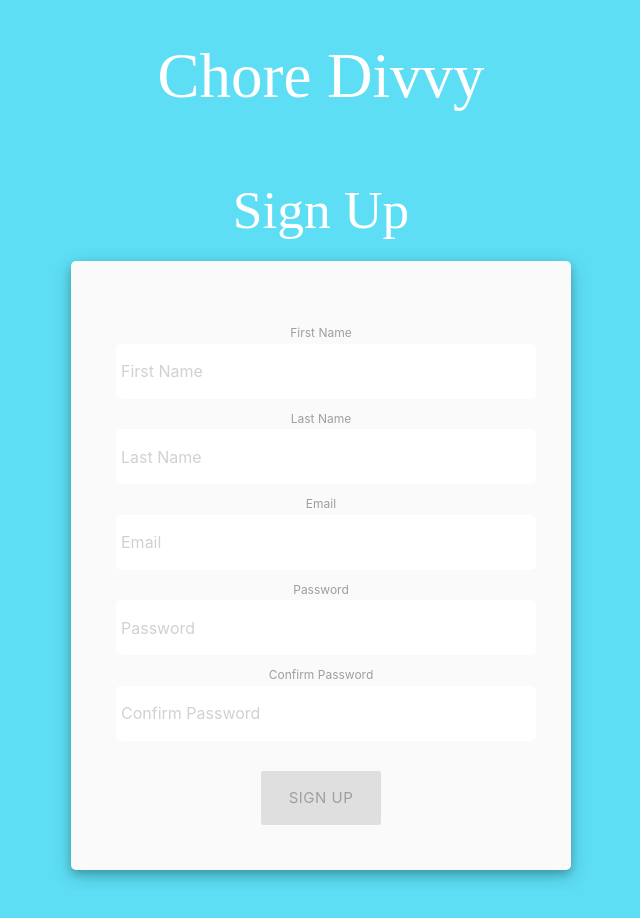
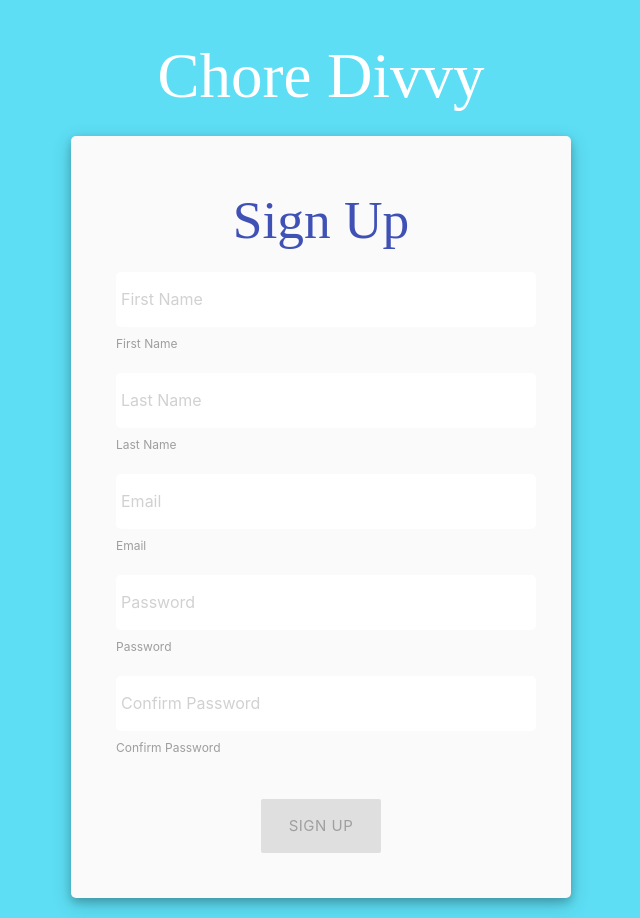
Before and after one commit to Doug2D2/chore-divvy-frontend, a React (Create React App) app: page /sign-up-form in a window 1280 px wide. Shown: the whole page, without its empty margins (319-959 px from the left). Before the commit the page ends 890 px from the top, so only its background shows below. Built offline with nearby package versions, Linux system fonts and the light colour scheme; a web font is replaced by a local one.

Commit message:
disabled button, error message & redirect to dashboard on success

```diff
--- a/src/components/loginForm/LoginForm.js
+++ b/src/components/loginForm/LoginForm.js
@@ -68,16 +68,16 @@ class LoginForm extends Component {
                             <p className='loginErrorMsg'>{this.state.loginErrorMsg}</p>
                         </span>
                         <span>
-                            <label htmlFor='username'>Email</label>
                             <input placeholder='Email' id='username' className='inputStyle'
                             value={this.state.usernameInput}
                             onChange={this.handleUsernameChange}
                             />
-                            <label htmlFor='password'>Password</label>
+                            <label htmlFor='username'>Email</label>
                             <input placeholder='Password' type='password' id='password' className='inputStyle'
                             value={this.state.passwordInput}
                             onChange={this.handlePasswordChange}
                             />
+                            <label htmlFor='password'>Password</label>
                         </span>
 
                         <div className='submitBtn'>
--- a/src/components/signUpForm/SignUpForm.css
+++ b/src/components/signUpForm/SignUpForm.css
@@ -3,5 +3,15 @@
 }
 
 label {
-    text-align: left !important;
+    display: flex;
+    margin-bottom: 20px;
 }
+
+.signUp {
+    margin-top: 10px;
+    color: #3f51b5;
+}
+
+.inputStyle {
+    margin-top: 10px;
+}
--- a/src/components/signUpForm/SignUpForm.js
+++ b/src/components/signUpForm/SignUpForm.js
@@ -1,5 +1,6 @@
 import React, { Component } from 'react';
 import '../signUpForm/SignUpForm.css';
+import { Redirect } from 'react-router-dom';
 
 class SignUpForm extends Component {
     state = {
@@ -52,11 +53,15 @@ class SignUpForm extends Component {
     }
 
     handlePasswordChange = (event) => {
-        this.setState({ passwordInput: event.target.value });
+        this.setState({
+            passwordInput: event.target.value
+        });
     }
 
     handleConfirmPasswordChange = (event) => {
-        this.setState({ confirmPasswordInput: event.target.value });
+        this.setState({
+            confirmPasswordInput: event.target.value
+        });
     }
 
     handleFirstNameChange = (event) => {
@@ -72,48 +77,55 @@ class SignUpForm extends Component {
             && this.state.usernameInput.length > 0 && this.state.passwordInput.length > 0
             && this.state.confirmPasswordInput.length > 0;
 
+            if(this.state.redirect) {
+                return <Redirect push to='/dashboard' />
+            }
+
         return(
             <div className='row'>
-
-                <h2>Sign Up</h2>
 
                 <span className='formContainer'>
                     <form>
                         <span>
+                            <h2 className='signUp'>Sign Up</h2>
+                        </span>
+
+                        <span>
                             <p className='errorMessage'>{this.state.errorMessage}</p>
                         </span>
 
-                        <label htmlFor='firstName'>First Name</label>
-                        <input placeholder='First Name' id='firstName' className='inputStyle'
+                        <input placeholder='First Name' id='firstName' className='inputStyle' name='firstName'
                         value={this.state.firstNameInput}
                         onChange={this.handleFirstNameChange}
                         />
-                        <label htmlFor='lastName'>Last Name</label>
+                        <label htmlFor='firstName' >First Name</label>
                         <input placeholder='Last Name' id='lastName' className='inputStyle'
                         value={this.state.lastNameInput}
                         onChange={this.handleLastNameChange}
                         />
-                        <label htmlFor='username'>Email</label>
+                        <label htmlFor='lastName'>Last Name</label>
                         <input placeholder='Email' id='username' className='inputStyle'
                         value={this.state.usernameInput}
                         onChange={this.handleUsernameChange}
                         />
-                        <label htmlFor='password'>Password</label>
+                        <label htmlFor='username'>Email</label>
                         <input placeholder='Password' id='password' className='inputStyle' type='password'
                         value={this.state.passwordInput}
                         onChange={this.handlePasswordChange}
                         />
-                        <label htmlFor='confirmPassword'>Confirm Password</label>
+                        <label htmlFor='password'>Password</label>
                         <input placeholder='Confirm Password' id='confirmPassword' className='inputStyle' type='password'
                         value={this.state.confirmPasswordInput}
                         onChange={this.handleConfirmPasswordChange}
                         />
+                        <label htmlFor='confirmPassword'>Confirm Password</label>
 
                         <div>
                             <br/>
                             <button type='submit' className='btn btn-large indigo' disabled={!enabled}
-                            onClick={(e) => this.handleSubmitSignupForm(e, this.state.usernameInput, this.state.passwordInput, this.state.confirmPasswordInput, this.state.firstNameInput, this.state.lastNameInput )}
-                            >Sign up</button>
+                            onClick={(e) => this.handleSubmitSignupForm(e, this.state.usernameInput, this.state.passwordInput, this.state.confirmPasswordInput, this.state.firstNameInput, this.state.lastNameInput )}>
+                                Sign up
+                            </button>
                         </div>
                     </form>
                 </span>
```
